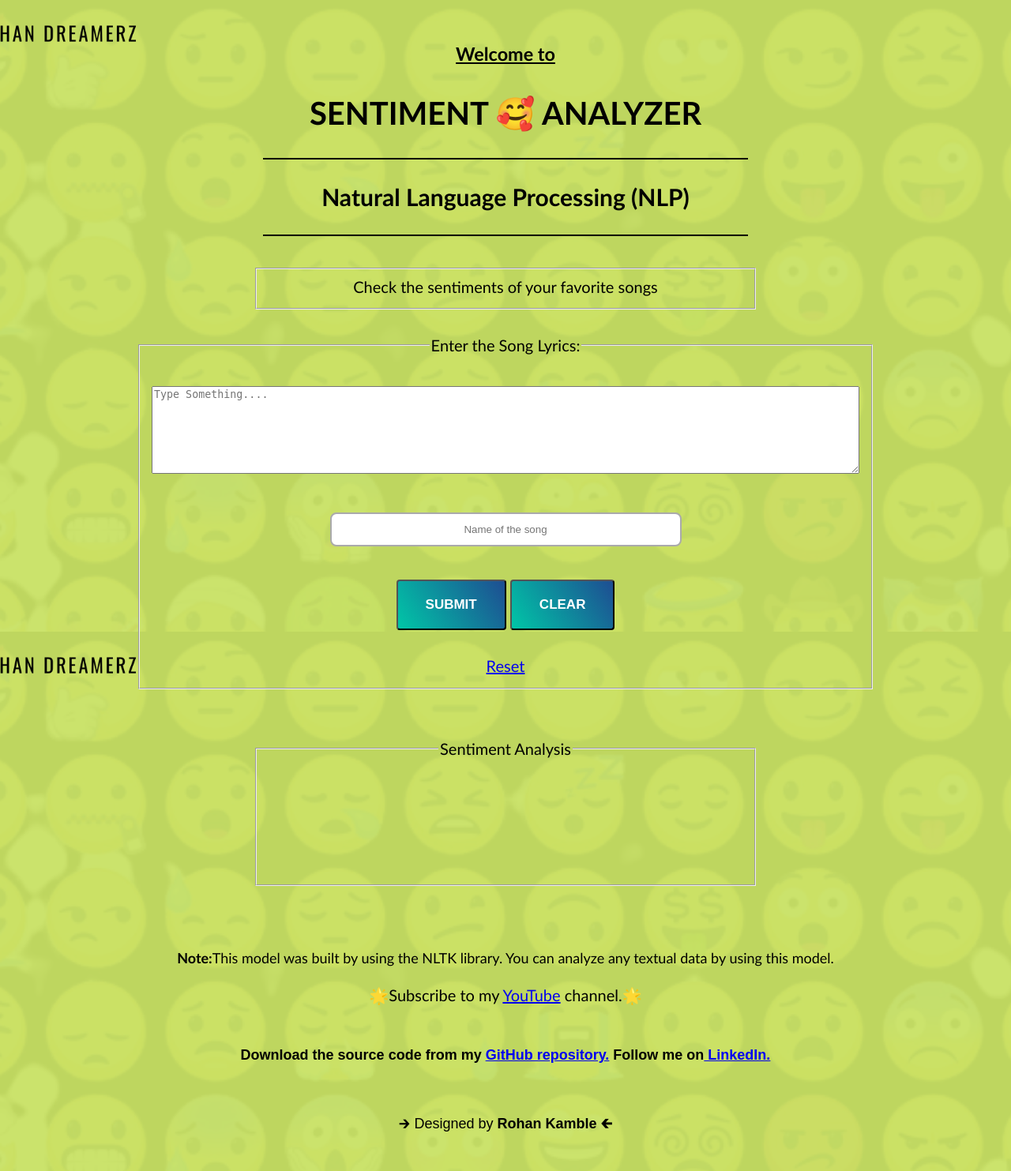
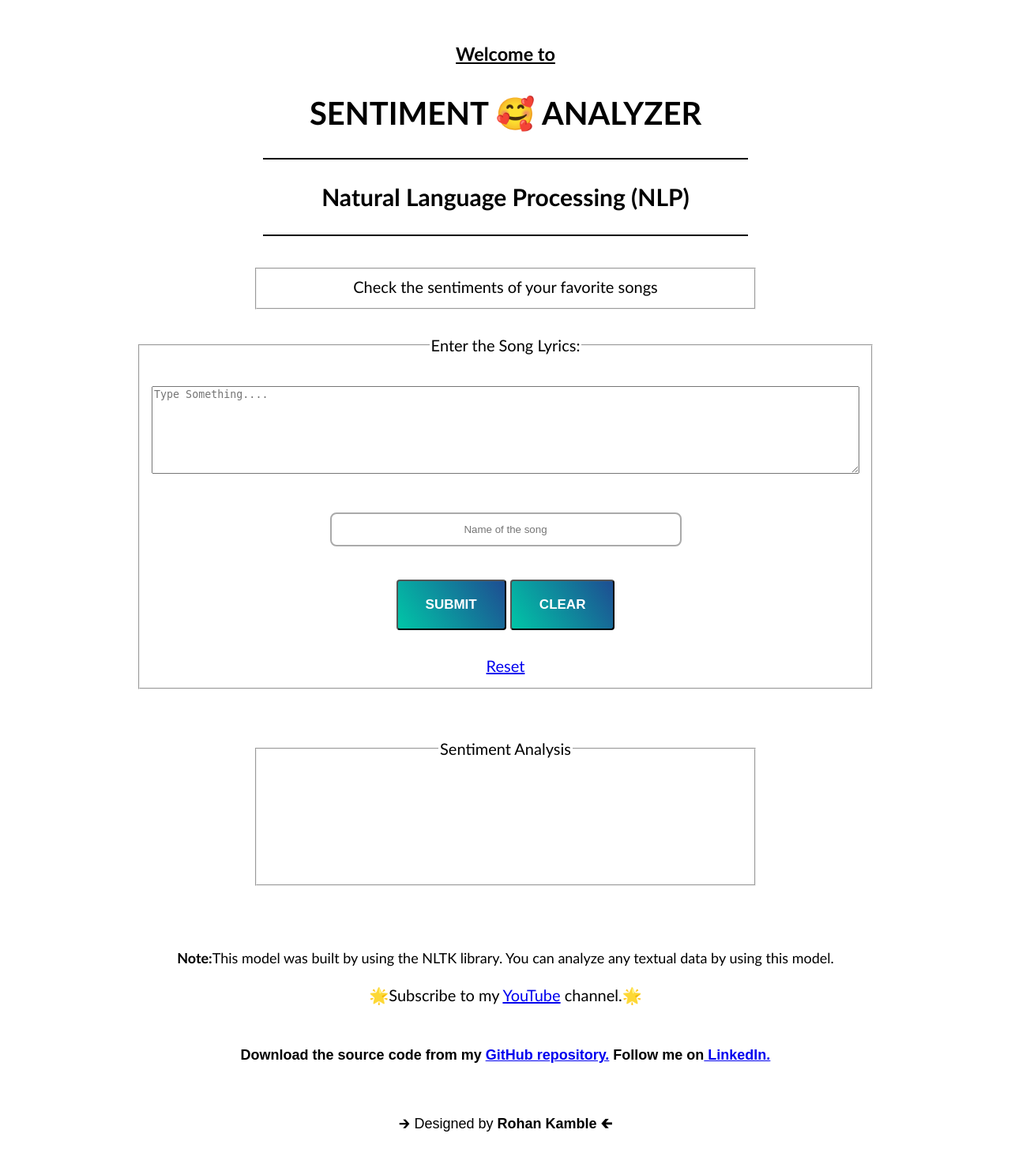
Before and after one commit to rohandreamerz/sentiment-analysis, a Flask app: page / in a window 1280 px wide. Shown: the whole page at 79% size. Run offline with Flask 2, Linux system fonts and the light colour scheme; parts of the project's set-up code (start-up, migrations or seed data) failed here and were passed over.

Commit message:
Update index.html

```diff
--- a/templates/index.html
+++ b/templates/index.html
@@ -21,7 +21,7 @@ body {
 	 line-height: 1.5;
 	  position:"relative";
     /* background: linear-gradient(57deg, #00C6A7 , #b7a8ec ); */
-    background-image: url('./images/image2.png');
+    background-image: image-url('./images/image2.png');
     background-size: cover;
     background-attachment: fixed;
 
```
